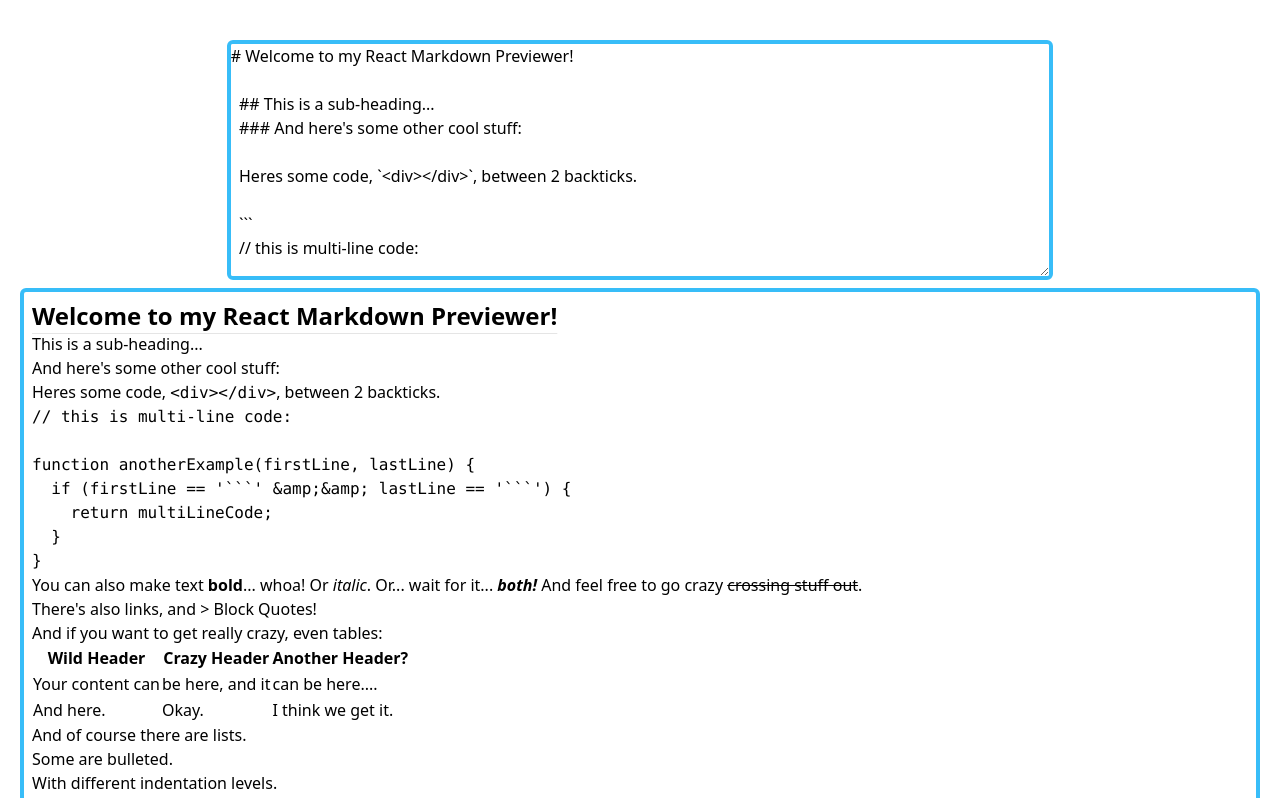
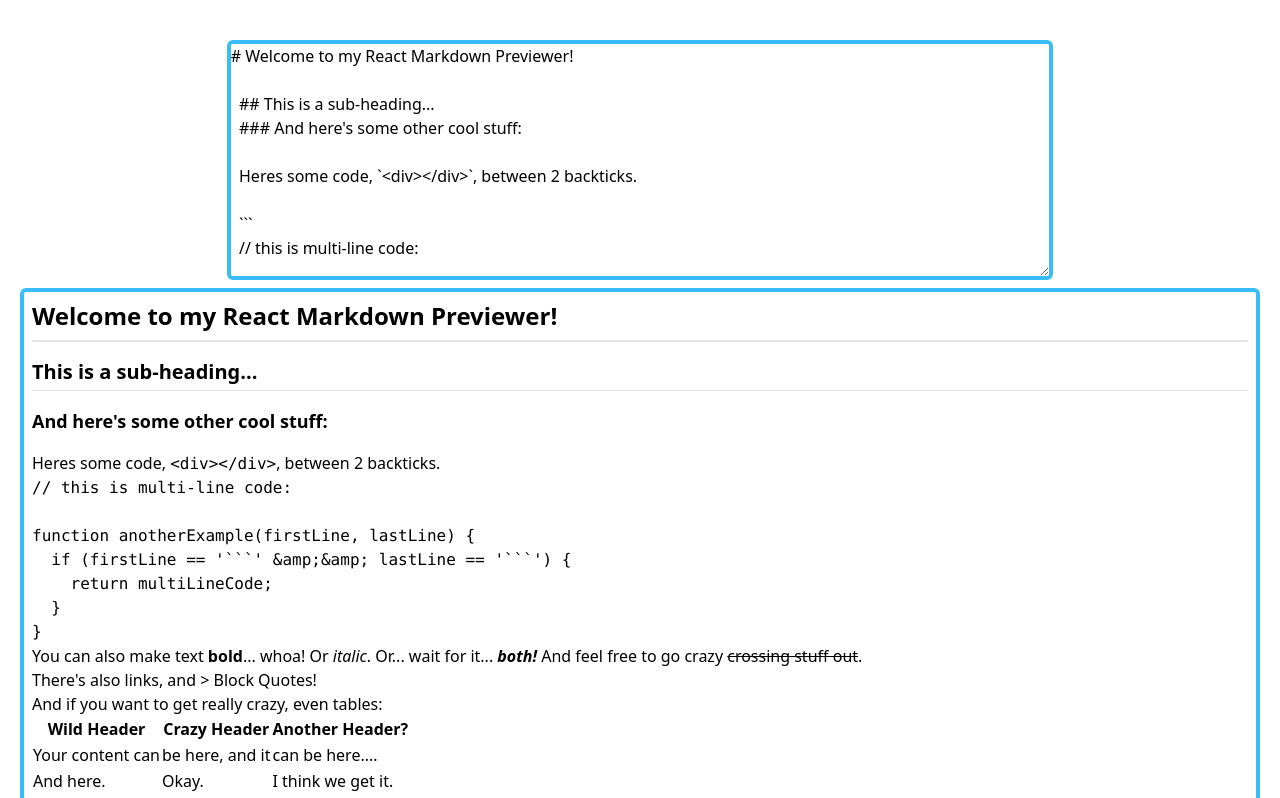
Before and after one commit to DikDns/fcc-front-end-development-projects, a React (Vite) app: page / in a window 1280 px wide. Shown: the top 798 px of the page. Built offline with nearby package versions, Linux system fonts and the light colour scheme.

Commit message:
add: previewer__h2h3h4h5h6 style

```diff
--- a/src/index.css
+++ b/src/index.css
@@ -4,6 +4,26 @@
 
 @layer components {
   #previewer > h1 {
-    @apply text-2xl font-bold underline underline-offset-8 decoration-1 decoration-neutral-200;
+    @apply text-2xl font-bold border-b-2 border-neutral-200 pb-2 mb-4;
+  }
+
+  #previewer > h2 {
+    @apply text-xl font-semibold border-b border-neutral-200 pb-1 mb-4;
+  }
+
+  #previewer > h3 {
+    @apply text-lg font-semibold mb-4;
+  }
+
+  #previewer > h4 {
+    @apply text-base font-semibold mb-4;
+  }
+
+  #previewer > h5 {
+    @apply text-sm font-semibold mb-4;
+  }
+
+  #previewer > h6 {
+    @apply text-sm font-semibold mb-4 text-neutral-500;
   }
 }
```
